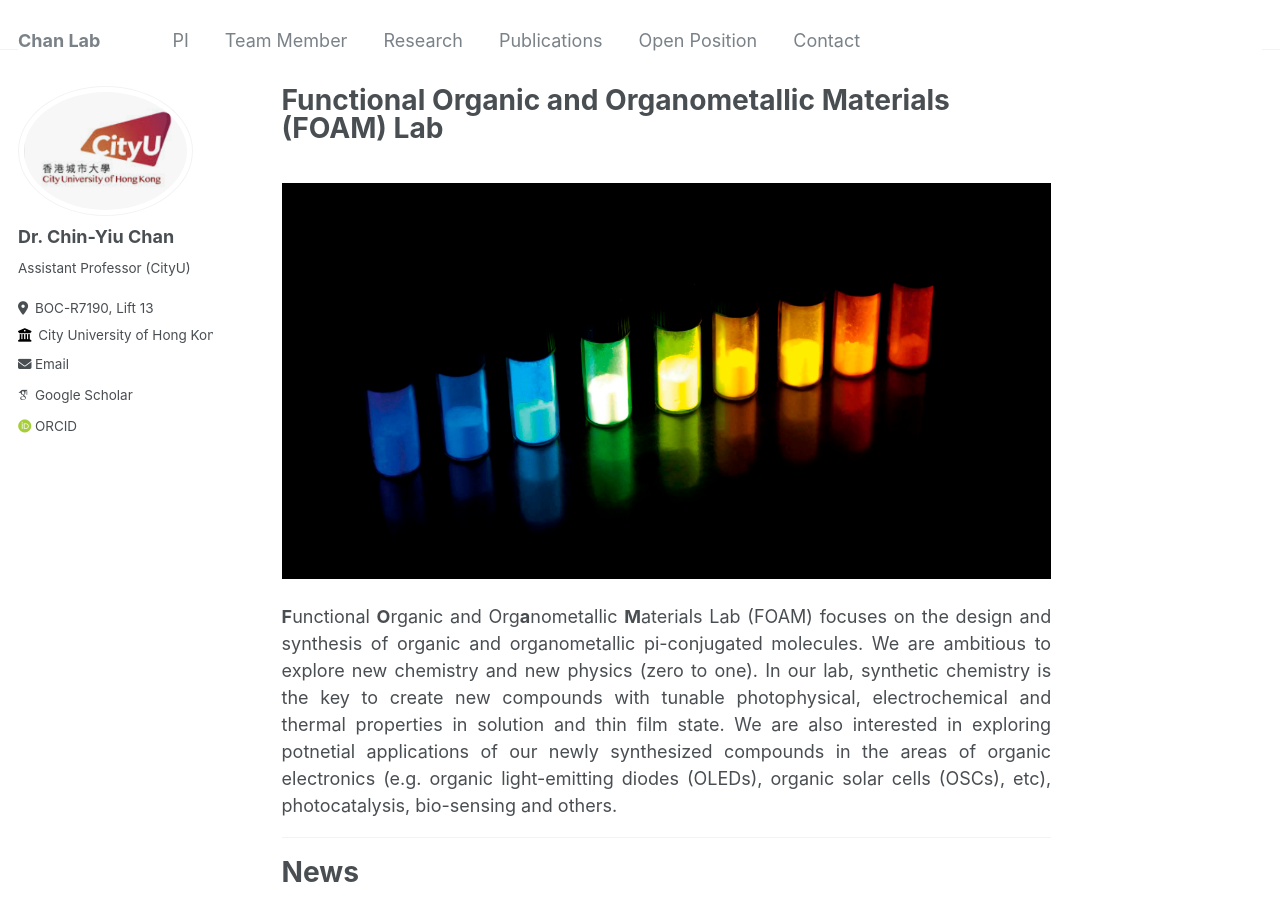
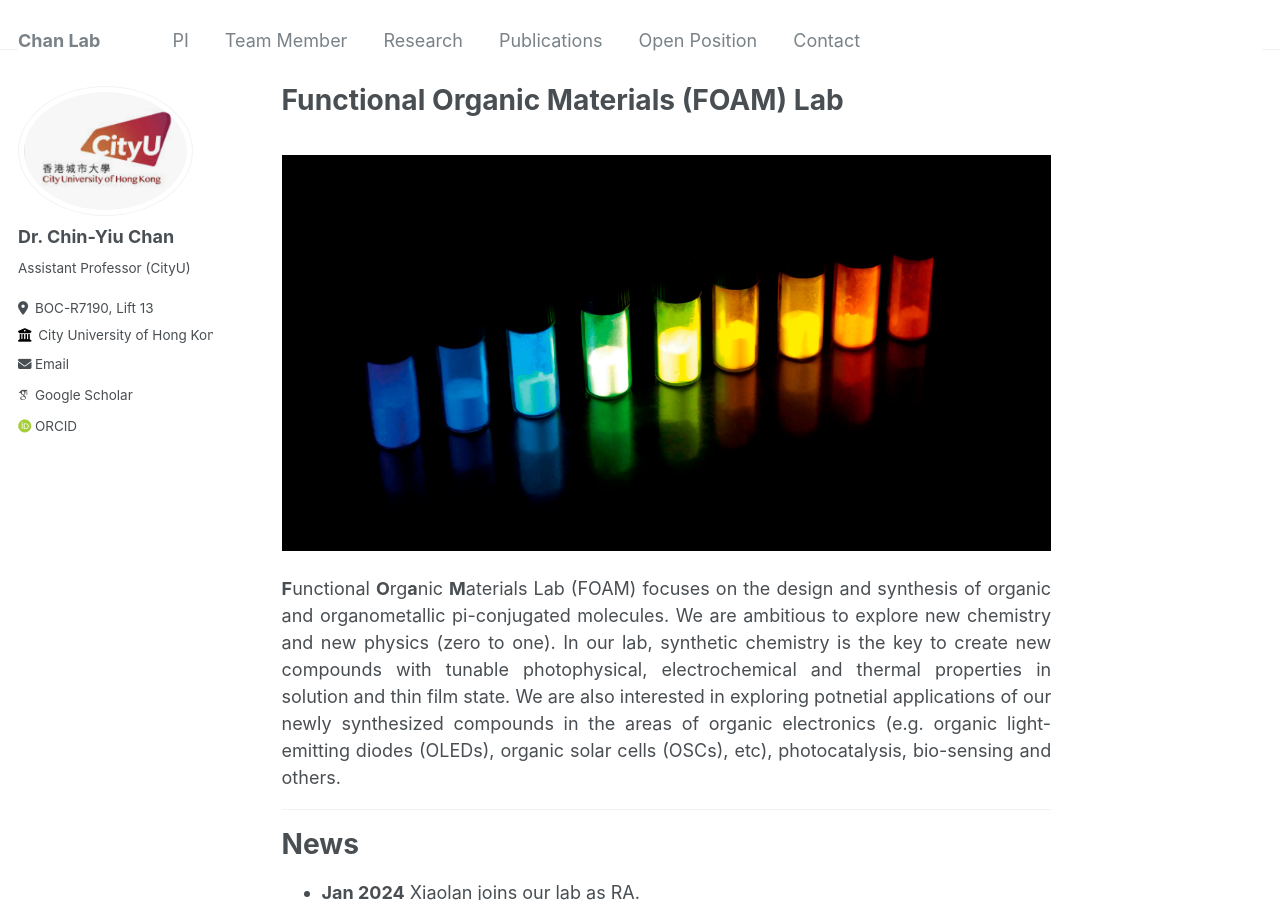
Before and after one commit to cychan-chem/chinychan.github.io, a Jekyll site: the page built from _pages/about.md, in a window 1280 px wide and 900 px high. Built offline with Jekyll 4.4.1, drawn with Linux system fonts in a browser that asks for light colours; some web fonts are replaced.

Commit message:
Update about.md

```diff
--- a/_pages/about.md
+++ b/_pages/about.md
@@ -1,6 +1,6 @@
 ---
 permalink: /
-title: "Functional Organic and Organometallic Materials (FOAM) Lab"
+title: "Functional Organic Materials (FOAM) Lab"
 author_profile: true
 redirect_from:
   - /about/
@@ -9,7 +9,7 @@ redirect_from:
 <br/> <img src='/images/figure4.jpg'>
 
 <div style="text-align: justify">
-   <b>F</b>unctional <b>O</b>rganic and Org<b>a</b>nometallic <b>M</b>aterials Lab (FOAM) focuses on the design and synthesis of organic and organometallic pi-conjugated molecules. We are ambitious to explore new chemistry and new physics (zero to one). In our lab, synthetic chemistry is the key to create new compounds with tunable photophysical, electrochemical and thermal properties in solution and thin film state. We are also interested in exploring potnetial applications of our newly synthesized compounds in the areas of organic electronics (e.g. organic light-emitting diodes (OLEDs), organic solar cells (OSCs), etc), photocatalysis, bio-sensing and others.
+   <b>F</b>unctional <b>O</b>rg<b>a</b>nic <b>M</b>aterials Lab (FOAM) focuses on the design and synthesis of organic and organometallic pi-conjugated molecules. We are ambitious to explore new chemistry and new physics (zero to one). In our lab, synthetic chemistry is the key to create new compounds with tunable photophysical, electrochemical and thermal properties in solution and thin film state. We are also interested in exploring potnetial applications of our newly synthesized compounds in the areas of organic electronics (e.g. organic light-emitting diodes (OLEDs), organic solar cells (OSCs), etc), photocatalysis, bio-sensing and others.
 </div>
 ---
 
```
